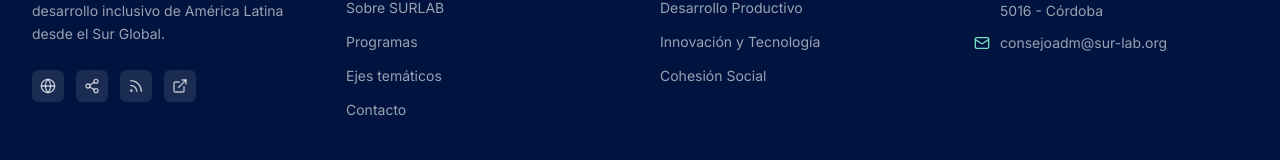
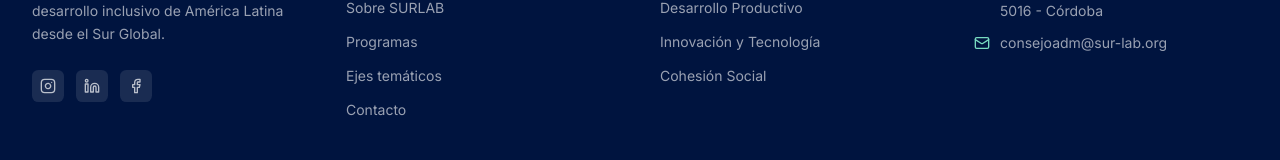
Before and after one commit to datossurlab/surlab-design, a Next.js app: page / in a window 1280 px wide. Shown: the part 5448-5608 px from the top of the page. Built offline with nearby package versions, Linux system fonts and the light colour scheme.

Commit message:
Update footer social media links and icons

```diff
--- a/components/footer.tsx
+++ b/components/footer.tsx
@@ -1,5 +1,5 @@
 import Link from 'next/link'
-import { Mail, MapPin, Globe, ExternalLink, Share2, Rss } from 'lucide-react'
+import { Mail, MapPin, Instagram, Linkedin, Facebook } from 'lucide-react'
 
 export function Footer() {
   return (
@@ -19,17 +19,14 @@ export function Footer() {
               Laboratorio de Innovación Política para el desarrollo inclusivo de América Latina desde el Sur Global.
             </p>
             <div className="flex items-center gap-3">
-              <a href="#" aria-label="Sitio web" className="w-8 h-8 rounded-md bg-white/10 hover:bg-white/20 flex items-center justify-center transition-colors">
-                <Globe className="w-4 h-4 text-white/70" />
+              <a href="https://www.instagram.com/fundacionsurlab" target="_blank" rel="noopener noreferrer" aria-label="Instagram" className="w-8 h-8 rounded-md bg-white/10 hover:bg-white/20 flex items-center justify-center transition-colors">
+                <Instagram className="w-4 h-4 text-white/70" />
               </a>
-              <a href="#" aria-label="Redes sociales" className="w-8 h-8 rounded-md bg-white/10 hover:bg-white/20 flex items-center justify-center transition-colors">
-                <Share2 className="w-4 h-4 text-white/70" />
+              <a href="https://www.linkedin.com/company/fundacionsurlab" target="_blank" rel="noopener noreferrer" aria-label="LinkedIn" className="w-8 h-8 rounded-md bg-white/10 hover:bg-white/20 flex items-center justify-center transition-colors">
+                <Linkedin className="w-4 h-4 text-white/70" />
               </a>
-              <a href="#" aria-label="Newsletter" className="w-8 h-8 rounded-md bg-white/10 hover:bg-white/20 flex items-center justify-center transition-colors">
-                <Rss className="w-4 h-4 text-white/70" />
-              </a>
-              <a href="#" aria-label="Enlace externo" className="w-8 h-8 rounded-md bg-white/10 hover:bg-white/20 flex items-center justify-center transition-colors">
-                <ExternalLink className="w-4 h-4 text-white/70" />
+              <a href="https://www.facebook.com/share/1D8qVE4Cgj/" target="_blank" rel="noopener noreferrer" aria-label="Facebook" className="w-8 h-8 rounded-md bg-white/10 hover:bg-white/20 flex items-center justify-center transition-colors">
+                <Facebook className="w-4 h-4 text-white/70" />
               </a>
             </div>
           </div>
```
